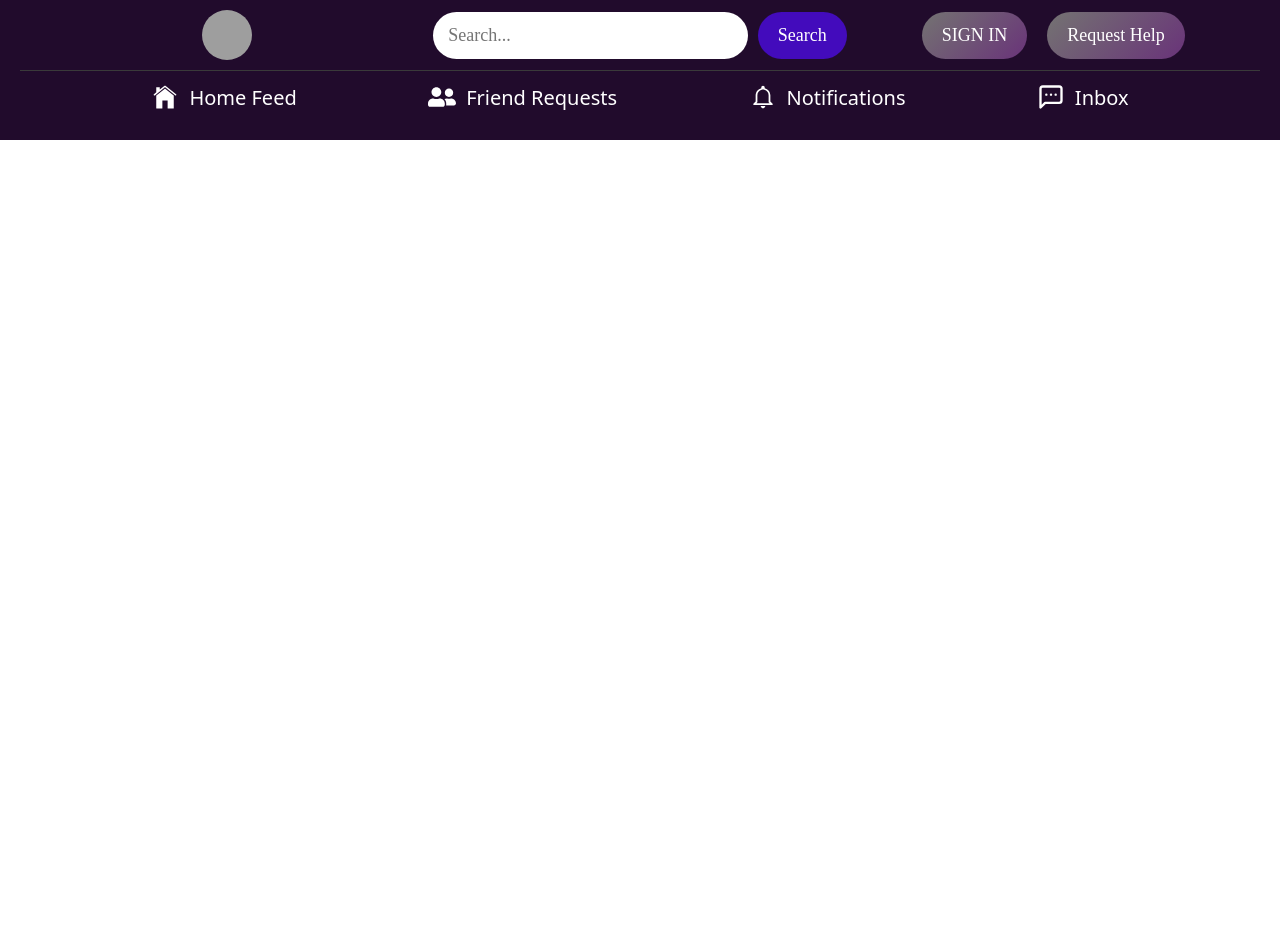
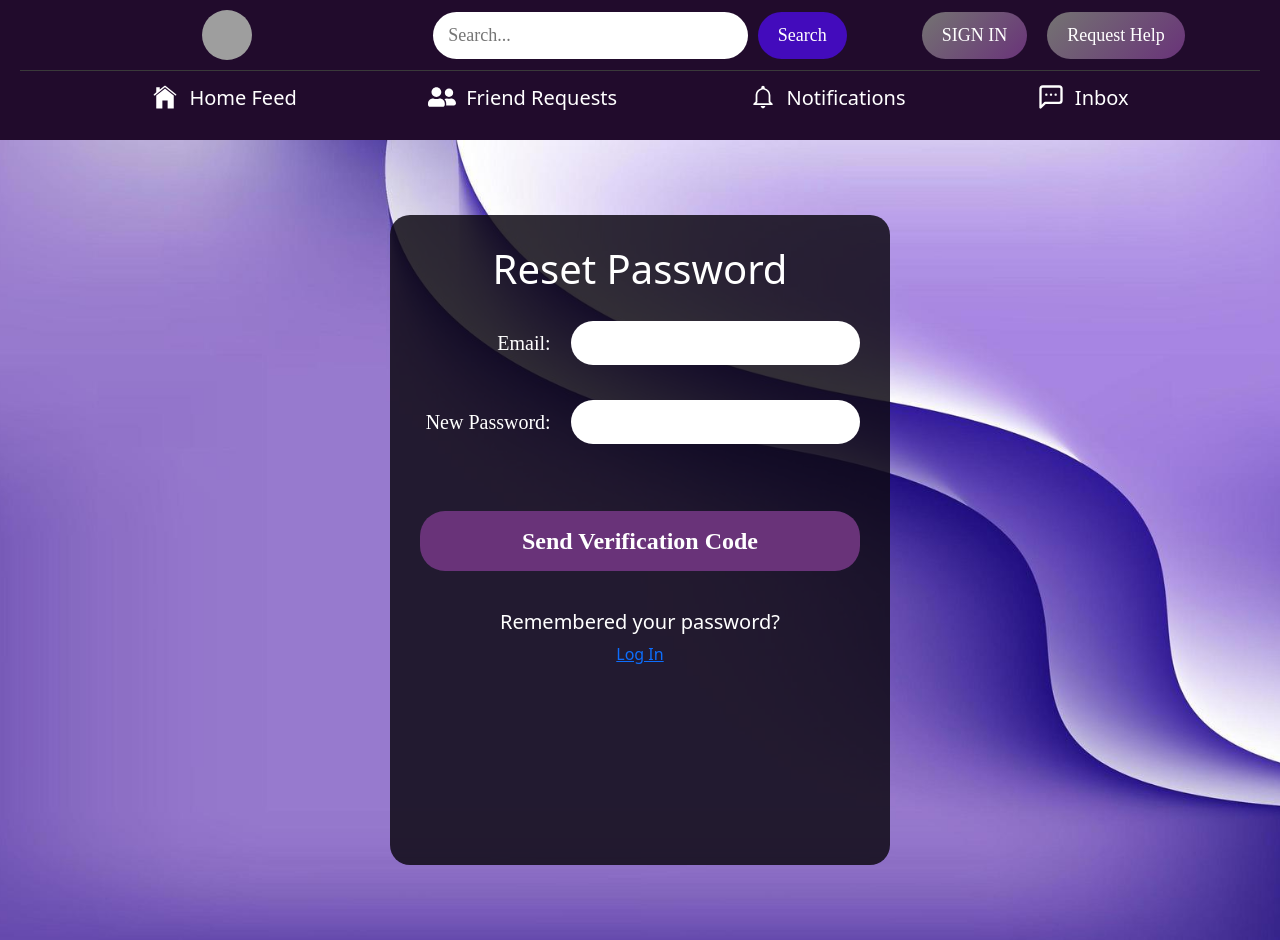
Before and after one commit to goofy-coder-1/SocialMedia, a React (Vite) app in the folder social-media/: page /sendcode in a window 1280 px wide. Before the commit the page ends 800 px from the top, so only its background shows below. Built offline with nearby package versions, Linux system fonts and the light colour scheme; grey boxes are pictures that could not be loaded.

Commit message:
password change

```diff
--- a/social-media/src/App.jsx
+++ b/social-media/src/App.jsx
@@ -16,6 +16,8 @@ import Notification from './components/notification/Notification';
 import FriendRequest from './components/Request/friendRequest';
 import Inbox from './components/Inbox/Inbox.jsx';
 import { FriendProvider } from './contextapi/Friendcontext.jsx';
+import ResetPass from './components/passwordReset/resetPass.jsx';
+import CodeVerifyPass from './components/passwordReset/codeverify.jsx';
 
 const App = () => {
   const [user, setUser] = useState(null);
@@ -29,7 +31,9 @@ const App = () => {
 
           <Routes>
             <Route path="/" element={<Home />} />
+            <Route path="/verifycodepass" element={<CodeVerifyPass />} />
             <Route path="/signin" element={<AccountCreation />} />
+            <Route path='/sendcode' element={<ResetPass />} />
             <Route path="/code" element={<CodeVerification />} />
             <Route path="/login" element={<Login />} />
             <Route path="/profile" element={<Profile />} />
--- a/social-media/src/components/Home/Home.jsx
+++ b/social-media/src/components/Home/Home.jsx
@@ -136,9 +136,9 @@ useEffect(() => {
       <div className="sidebar">
         <ul>
           <li style={{fontSize: '20px'}}>🔖 Bookmarks</li>
-          <li className='lists'>⚙️ Settings</li>
-          <li className='lists'>🕓 History</li>
-          <li className='lists'>✔️ Saved Posts</li>
+          <Link to='/requests'><li className='lists'>Requests</li></Link>
+          <Link to='/notifications'><li className='lists'>🕓 History</li></Link>
+          <Link to='/sendcode'> <li className='lists'>⚙️ Settings</li></Link>
           <Link to='/profile' style={{color: 'inherit', textDecoration:'none'}}><li className='lists'>👤 Profile</li></Link>
         </ul>
       </div>
--- a/social-media/src/components/accountCreation/Login.jsx
+++ b/social-media/src/components/accountCreation/Login.jsx
@@ -96,7 +96,7 @@ const Login = () => {
               <button className="btn btn-primary">Create Account</button>
             </Link>
           </div>
-
+         <Link to='/sendcode'><h5 style={{ display: 'flex', justifyContent: 'center' }}>Forgot Password??</h5></Link>
           {message && <p className="form-message">{message}</p>}
         </form>
       </div>
--- a/social-media/src/components/accountCreation/createaccount.css
+++ b/social-media/src/components/accountCreation/createaccount.css
@@ -27,7 +27,7 @@
   gap: 20px;
   width: 100%;
   max-width: 600px; /* ⬆️ Increase from 400px to 600px */
-  padding: 30px 40px; /* ⬆️ Add padding for breathing room */
+  padding: 20px 20px; /* ⬆️ Add padding for breathing room */
   background: transparent;
 }
 
--- /dev/null
+++ b/social-media/src/components/passwordReset/codeverify.jsx
@@ -0,0 +1,62 @@
+import React, { useState } from 'react';
+import { useNavigate } from 'react-router-dom';
+import axios from 'axios';
+import '../accountCreation/createaccount.css';
+import { baseUrl } from '../../../url';
+
+const VerifyCode = () => {
+  const [code, setCode] = useState('');
+  const [message, setMessage] = useState('');
+  const [isLoading, setIsLoading] = useState(false);
+  const navigate = useNavigate();
+
+  const handleSubmit = async (e) => {
+    e.preventDefault();
+    setIsLoading(true);
+
+    try {
+      await axios.post(`${baseUrl}/api/users/verify-reset-code`, { code });
+      setMessage('Password reset successful! Redirecting to login...');
+      localStorage.removeItem('resetEmail');
+      setTimeout(() => navigate('/login'), 2000);
+    } catch (err) {
+      setMessage(err.response?.data?.message || 'Invalid or expired code.');
+    } finally {
+      setIsLoading(false);
+    }
+  };
+
+  if (isLoading) {
+    return (
+      <div className="loading-screen">
+        <div className="spinner-border text-primary" role="status" />
+      </div>
+    );
+  }
+
+  return (
+    <div className="centered-background">
+      <div className="centered-overlay">
+        <form className="centered-form" onSubmit={handleSubmit}>
+          <h1 style={{ display: 'flex', justifyContent: 'center' }}>Verify Reset Code</h1>
+
+          <div className="form-row">
+            <label>Verification Code:</label>
+            <input
+              type="text"
+              value={code}
+              onChange={(e) => setCode(e.target.value)}
+              required
+            />
+          </div>
+
+          <button type="submit">Verify & Reset Password</button>
+
+          {message && <p className="form-message">{message}</p>}
+        </form>
+      </div>
+    </div>
+  );
+};
+
+export default VerifyCode;
--- /dev/null
+++ b/social-media/src/components/passwordReset/resetPass.jsx
@@ -0,0 +1,87 @@
+import React, { useState } from 'react';
+import { useNavigate, Link } from 'react-router-dom';
+import axios from 'axios';
+import '../accountCreation/createaccount.css';
+import { baseUrl } from '../../../url';
+
+const ResetPassword = () => {
+  const [formData, setFormData] = useState({ email: '', newPassword: '' });
+  const [isLoading, setIsLoading] = useState(false);
+  const [message, setMessage] = useState('');
+  const navigate = useNavigate();
+
+  const handleChange = (e) => {
+    const { name, value } = e.target;
+    setFormData(prev => ({ ...prev, [name]: value }));
+  };
+
+  const handleSubmit = async (e) => {
+    e.preventDefault();
+    setIsLoading(true);
+    try {
+      await axios.post(`${baseUrl}/api/users/change-password`, {
+        email: formData.email,
+        newPassword: formData.newPassword,
+      });
+      // Save email locally for verification step
+      localStorage.setItem('resetEmail', formData.email);
+      setMessage('Verification code sent to your email.');
+      navigate('/verifycodepass');
+    } catch (err) {
+      setMessage(err.response?.data?.message || 'Failed to send verification code.');
+    } finally {
+      setIsLoading(false);
+    }
+  };
+
+  if (isLoading) {
+    return (
+      <div className="loading-screen">
+        <div className="spinner-border text-primary" role="status" />
+      </div>
+    );
+  }
+
+  return (
+    <div className="centered-background">
+      <div className="centered-overlay">
+        <form className="centered-form" onSubmit={handleSubmit}>
+          <h1 style={{ display: 'flex', justifyContent: 'center' }}>Reset Password</h1>
+
+          <div className="form-row">
+            <label>Email:</label>
+            <input
+              type="email"
+              name="email"
+              required
+              value={formData.email}
+              onChange={handleChange}
+            />
+          </div>
+
+          <div className="form-row">
+            <label>New Password:</label>
+            <input
+              type="password"
+              name="newPassword"
+              required
+              value={formData.newPassword}
+              onChange={handleChange}
+            />
+          </div>
+
+          <button type="submit" className="text-center">Send Verification Code</button>
+
+          {message && <p className="form-message">{message}</p>}
+
+          <div style={{ marginTop: '1rem', textAlign: 'center' }}>
+            <h5>Remembered your password?</h5>
+            <Link to="/login"> Log In</Link>
+          </div>
+        </form>
+      </div>
+    </div>
+  );
+};
+
+export default ResetPassword;
```
Also changed, not shown: 1 other file (tests, documents, lock files or other folders).
